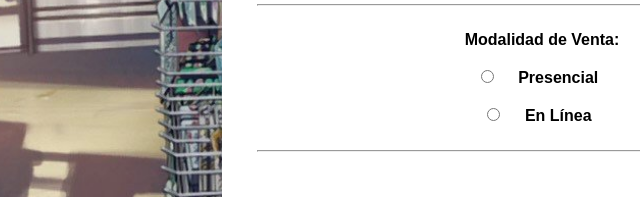
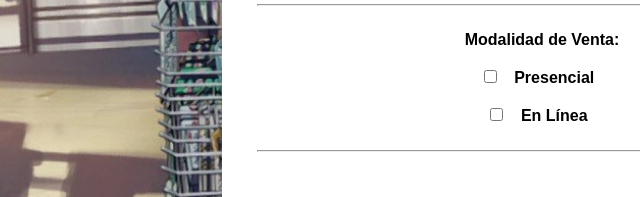
Before and after one commit to MiiguelHUB/formularios2.github.io, a plain HTML site: page index.html in a window 1280 px wide. Shown: the part 796-993 px from the top of the page, 98-738 px from the left. Drawn offline with Linux system fonts and the light colour scheme.

Commit message:
Update index.html

```diff
--- a/index.html
+++ b/index.html
@@ -95,9 +95,9 @@
       <hr>
 
       <label id="modo-venta" >Modalidad de Venta:</label><br>
-      <input type="radio" id="presencial" name="venta-p" value="presencial">
+      <input type="checkbox" id="presencial" name="venta-p" value="presencial">
       <label for="presencial">Presencial</label><br>
-      <input type="radio" id="online" name="venta-o" value="online">
+      <input type="checkbox" id="online" name="venta-o" value="online">
       <label for="online">En Línea</label><br>
       <hr>
 
```
